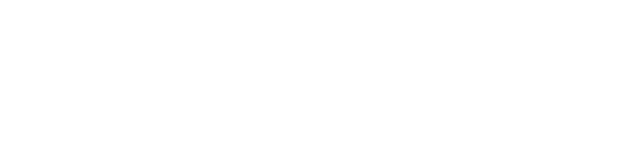
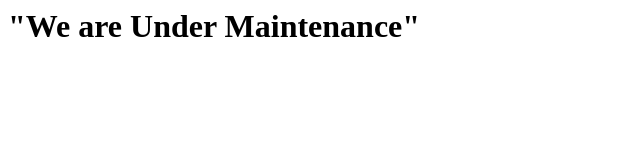
Before and after one commit to rajesh8939/flight-site, a plain HTML site: page index.html in a window 1280 px wide. Shown: the whole page, without its empty margins (0-640 px from the left). Drawn offline with Linux system fonts and the light colour scheme.

Commit message:
Update index.html

```diff
--- a/index.html
+++ b/index.html
@@ -3,5 +3,5 @@
 
 <head>
 
-        <script "We are Under Maintenance" ></script>
+        <h1> "We are Under Maintenance" </h1>
     </head>
```
